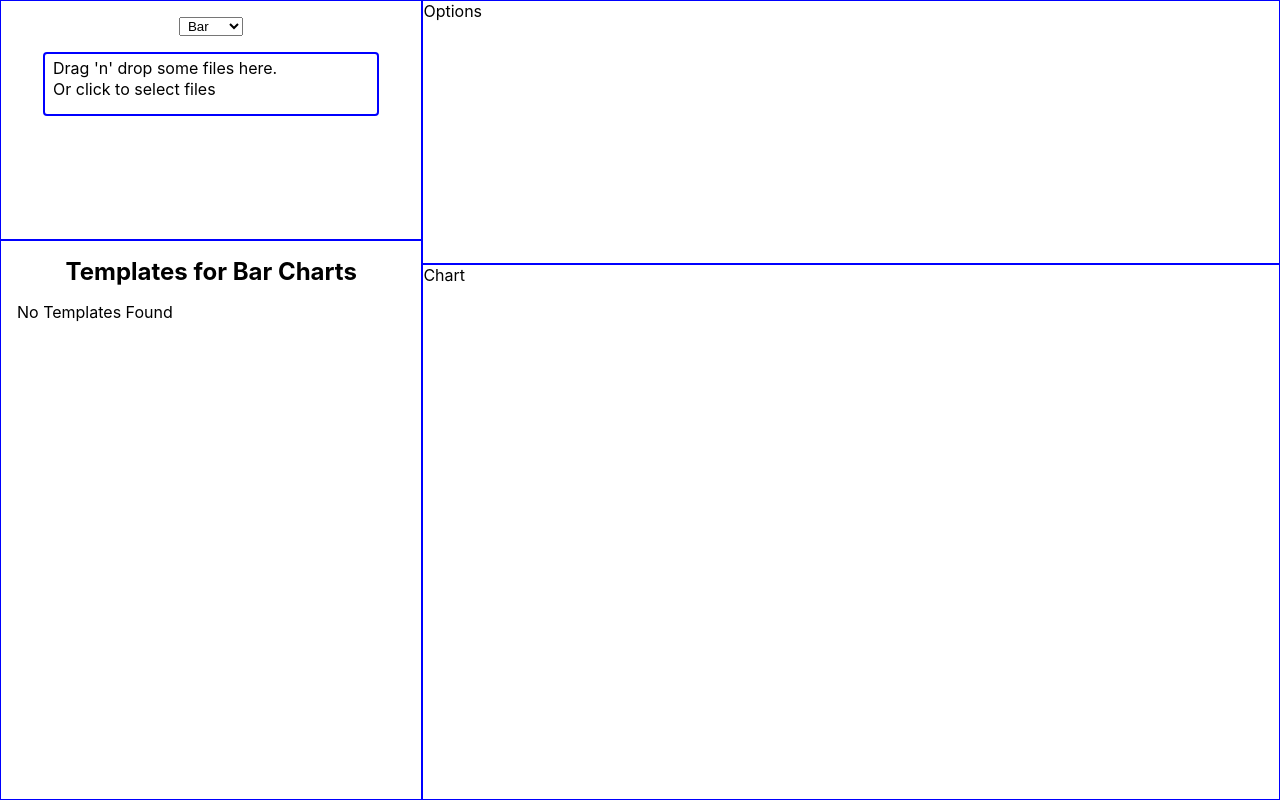
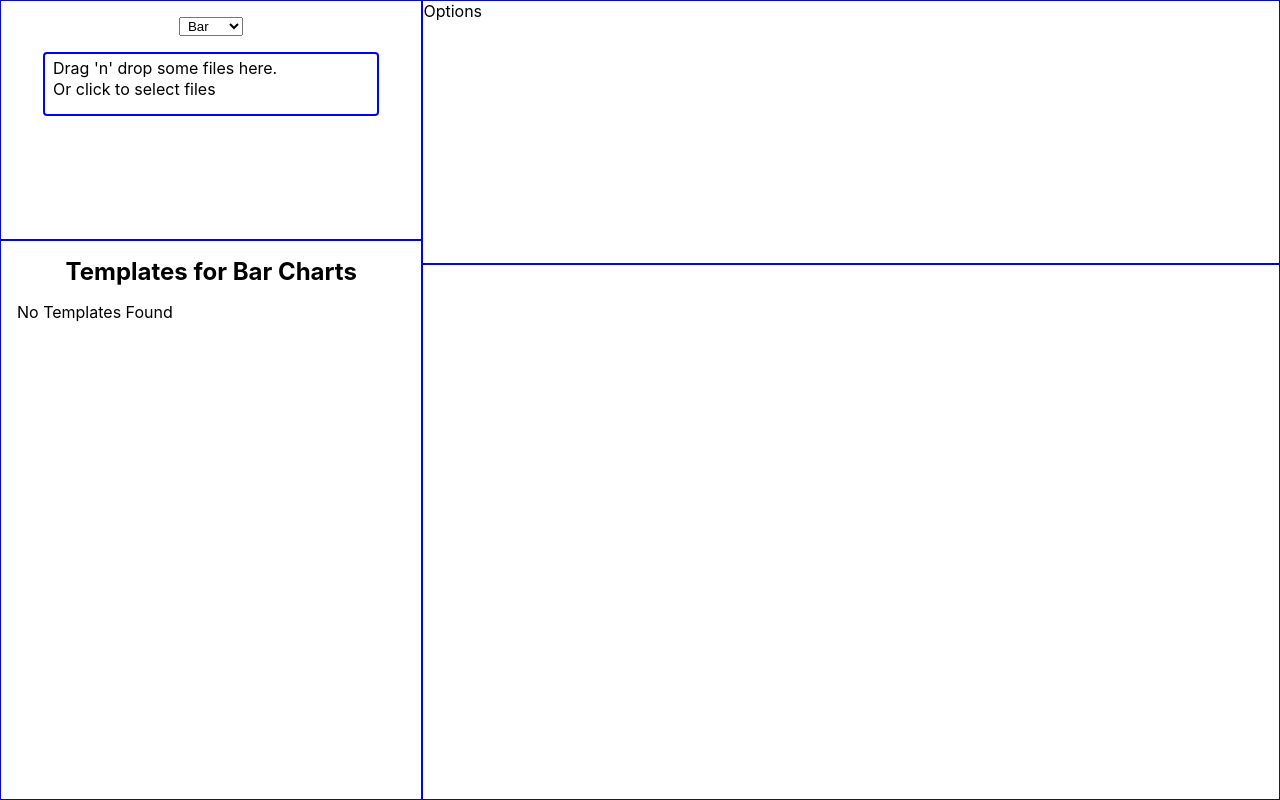
Before and after one commit to michaelcalvinwood/instant-charts-react, a React (Create React App) app: page / in a window 1280 px wide. Built offline with nearby package versions, Linux system fonts and the light colour scheme.

Commit message:
added passing entire state to Chart component

```diff
--- a/src/App.js
+++ b/src/App.js
@@ -13,7 +13,7 @@ function App() {
   const [chart, setChart] = useState('bar');
   const [csv, setCsv] = useState(null);
 
-  console.log('App csv', csv);
+  const state = {templates, templateSelection, chart, csv}
 
   useEffect(() => {
 
@@ -33,7 +33,9 @@ function App() {
         setTemplateSelection={setTemplateSelection}
       />
       <Options />
-      <Chart />
+      <Chart
+        state={state}
+      />
     </div>
   );
 }
--- a/src/components/Chart.jsx
+++ b/src/components/Chart.jsx
@@ -1,9 +1,18 @@
 import './Chart.scss';
-import React from 'react';
+import React, { useEffect } from 'react';
 
-function Chart() {
+function Chart({state}) {
+  console.log('Chart', state)
+
+
+  useEffect(() => {
+
+  });
+
   return (
-    <div className='chart'>Chart</div>
+    <div className='chart'>
+
+    </div>
   )
 
 }
```
